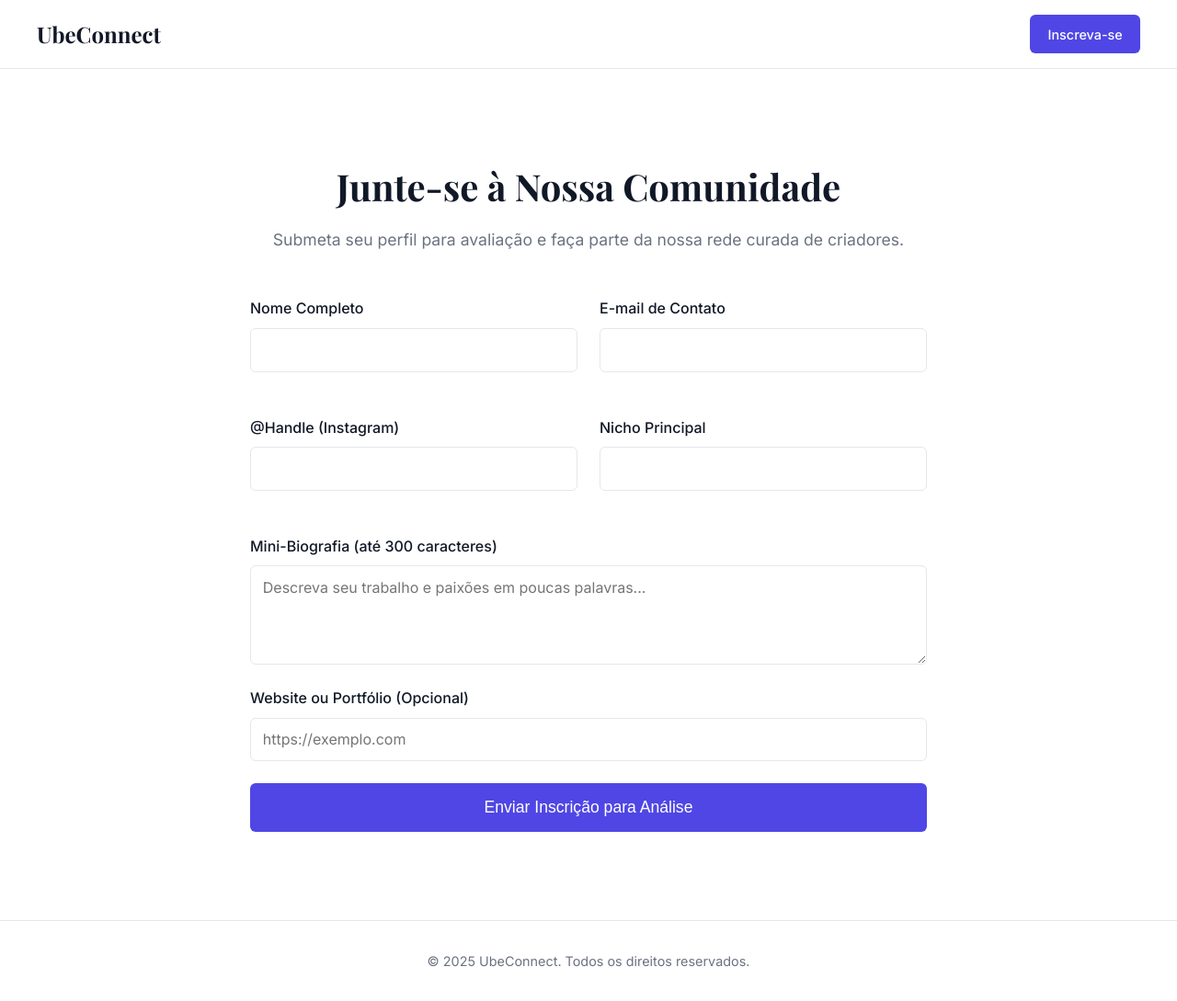
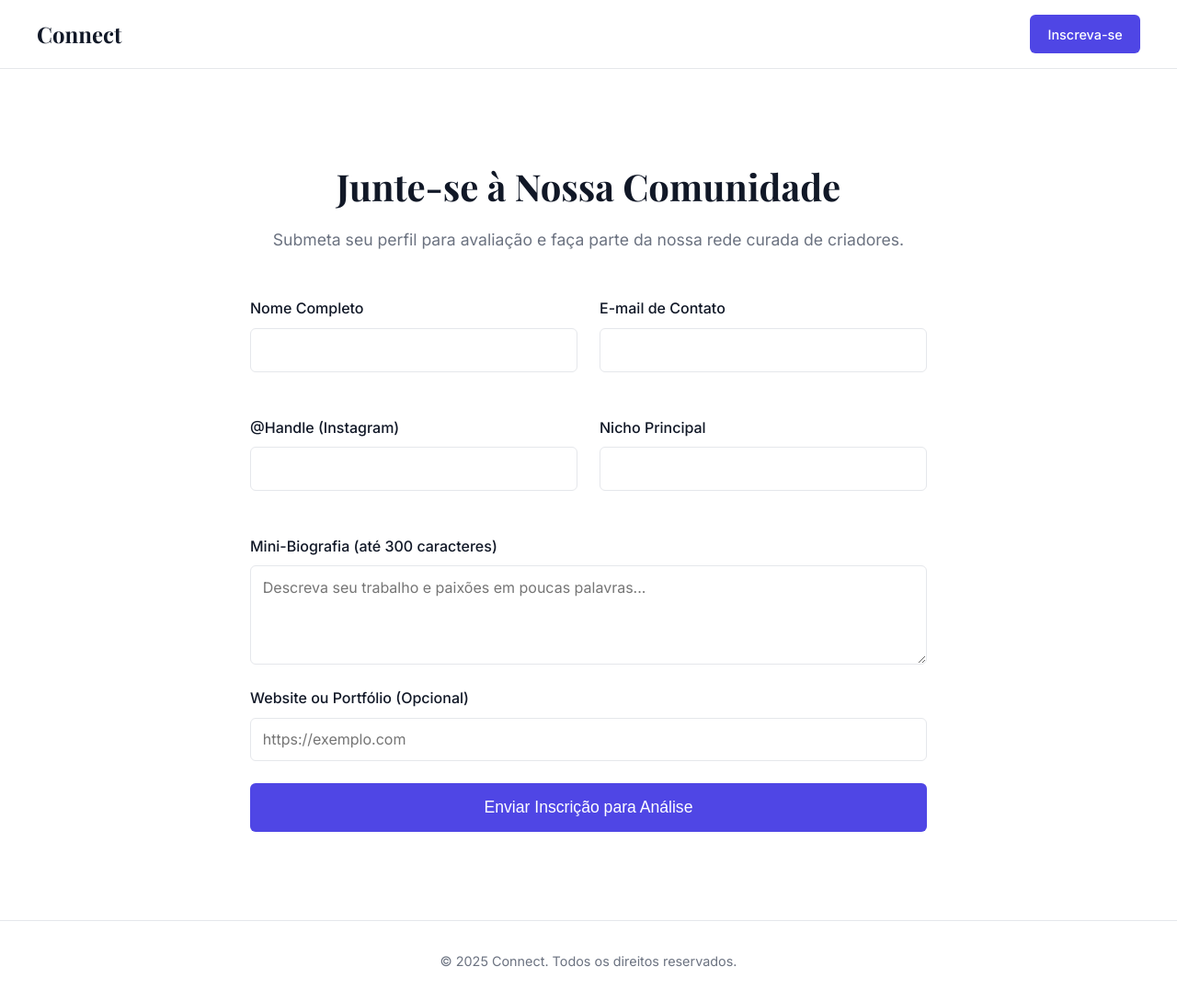
Before and after one commit to www-user/meu-projeto-svelte, a SvelteKit app: page /inscreva-se in a window 1280 px wide. Shown: the whole page at 92% size. Built offline with nearby package versions, Linux system fonts and the light colour scheme; no server answers.

Commit message:
Ajustes de nome

```diff
--- a/package.json
+++ b/package.json
@@ -1,5 +1,5 @@
 {
-	"name": "UbeConnect",
+	"name": "Connect",
 	"private": true,
 	"version": "0.0.1",
 	"type": "module",
--- a/src/routes/+layout.svelte
+++ b/src/routes/+layout.svelte
@@ -3,12 +3,12 @@
 </script>
 
 <svelte:head>
-    <title>UbeConnect - Conectando Marcas e Criadores</title>
+    <title>Connect - Conectando Marcas e Criadores</title>
     <meta
         name="description"
-        content="UbeConnect é a plataforma para encontrar os melhores criadores de conteúdo e influenciadores digitais em sua cidade."
+        content="Connect é a plataforma para encontrar os melhores criadores de conteúdo e influenciadores digitais em sua cidade."
     />
-    <meta property="og:title" content="UbeConnect - Conectando Marcas e Criadores" />
+    <meta property="og:title" content="Connect - Conectando Marcas e Criadores" />
     <meta
         property="og:description"
         content="Encontre os melhores criadores de conteúdo para sua marca."
@@ -19,7 +19,7 @@
 <div class="site-wrapper">
     <header class="site-header">
         <div class="header-content">
-            <a href="/" class="logo">UbeConnect</a>
+            <a href="/" class="logo">Connect</a>
             <nav class="main-nav">
                 <a href="/inscreva-se" class="cta-button">Inscreva-se</a>
             </nav>
@@ -31,7 +31,7 @@
     </main>
 
     <footer class="site-footer">
-        <p>&copy; {new Date().getFullYear()} UbeConnect. Todos os direitos reservados.</p>
+        <p>&copy; {new Date().getFullYear()} Connect. Todos os direitos reservados.</p>
     </footer>
 </div>
 
--- a/src/routes/+page.svelte
+++ b/src/routes/+page.svelte
@@ -22,7 +22,7 @@
 
 <div class="container">
 	<header class="page-header">
-		<h1 in:fly={{ y: -20, duration: 600, delay: 200 }}>UbeConnect</h1>
+		<h1 in:fly={{ y: -20, duration: 600, delay: 200 }}>Connect</h1>
 		<p class="subtitle" in:fly={{ y: -20, duration: 600, delay: 300 }}>
 			Conectando marcas e criadores de conteúdo em sua cidade.
 		</p>
```
Also changed, not shown: codigo_completo.txt, static/site.webmanifest, 1 other file (tests, documents, lock files or other folders).
